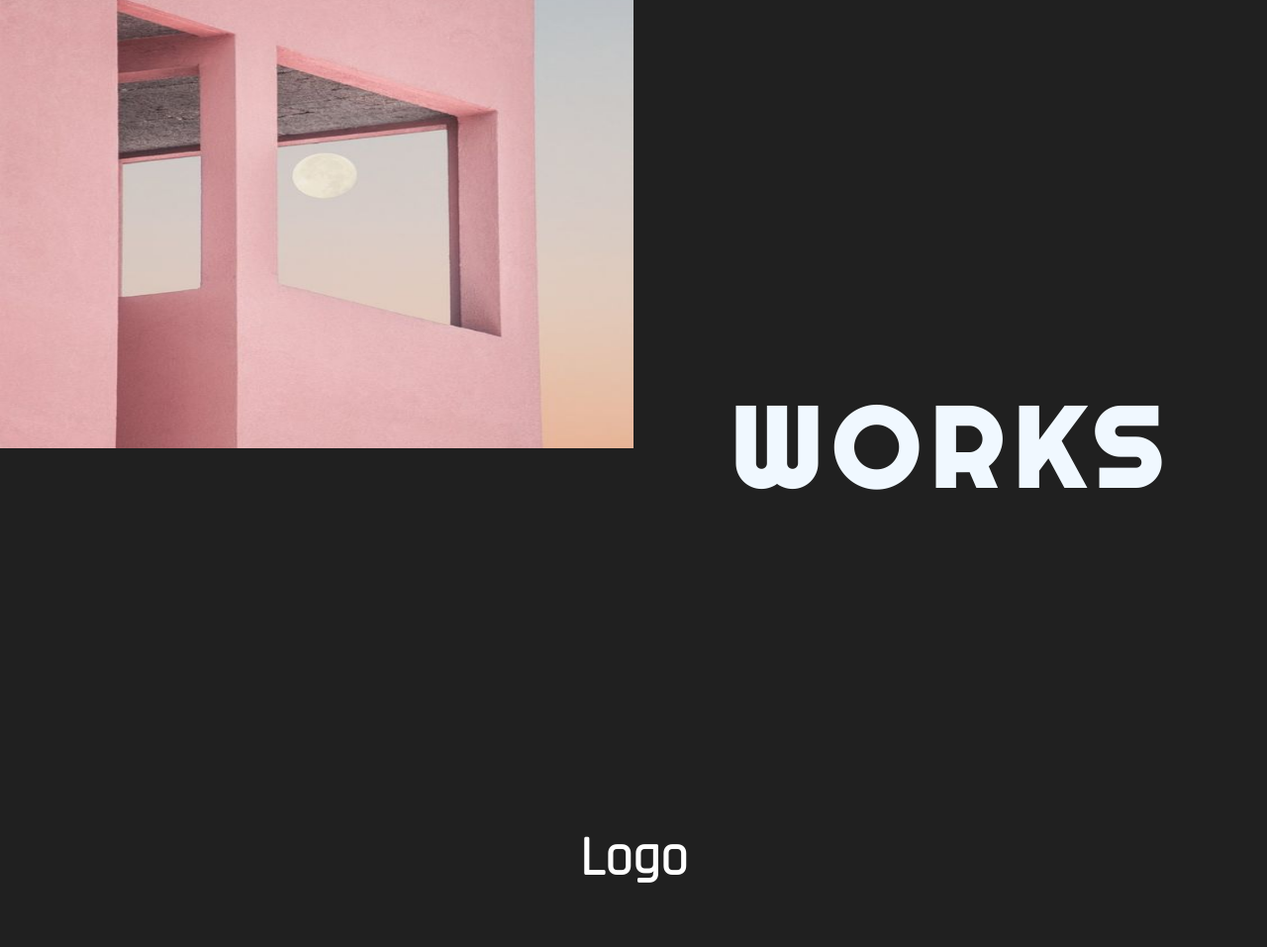
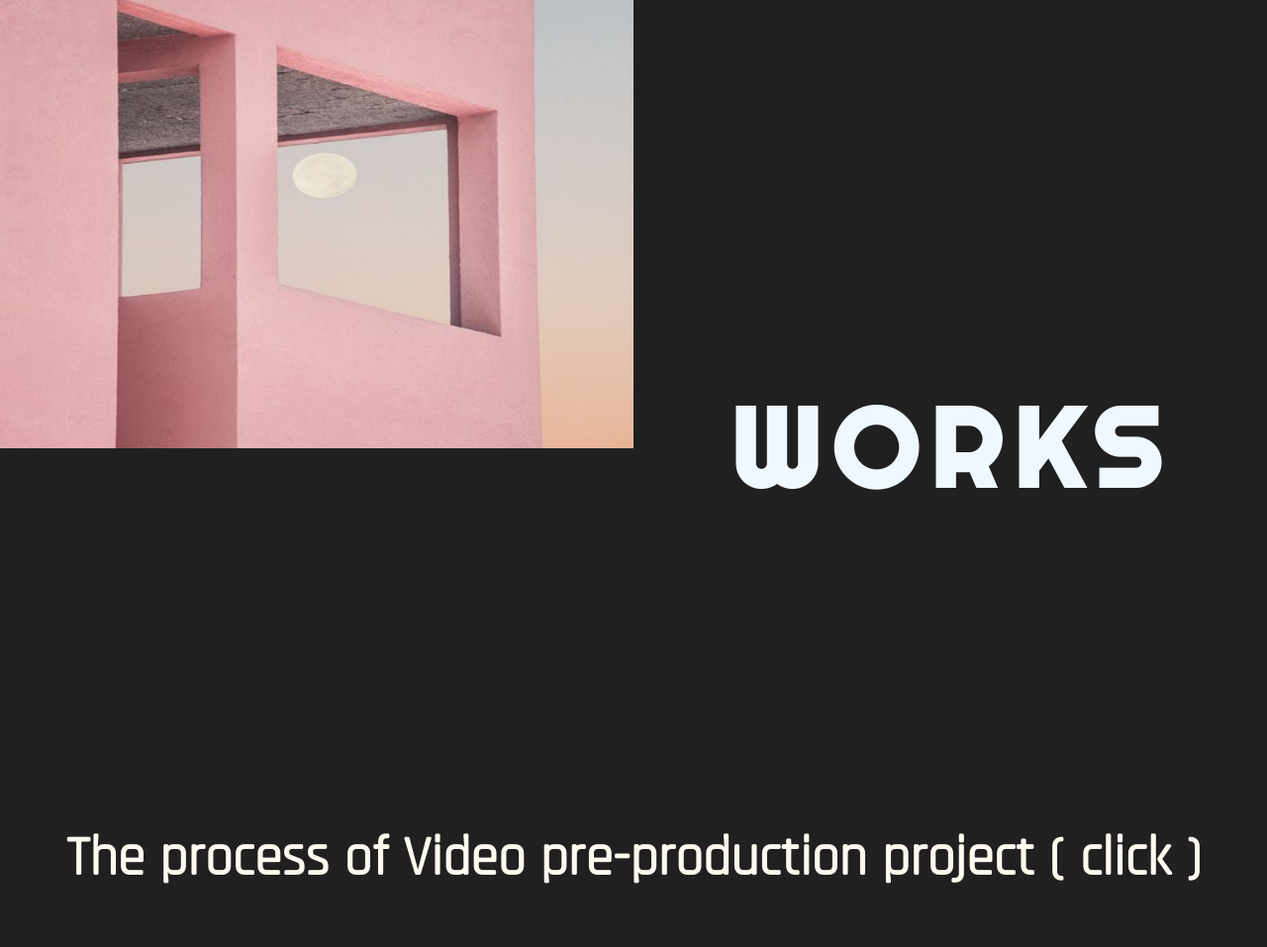
Before and after one commit to nyanyajjang/portfoliolol, a plain HTML site: page video.html in a window 1280 px wide. Shown: the part 286-1243 px from the top of the page at 99% size. Drawn offline with nearby package versions, Linux system fonts and the light colour scheme; some icons are missing; a web font is replaced by a local one.

Commit message:
reupload

```diff
--- a/video.html
+++ b/video.html
@@ -36,6 +36,11 @@
 
 
         <div class="works">
+
+        <div class="uxone">
+        <div><h1><a href="https://uxfol.io/project/04b7f662/Video-pre-production-project" style="text-decoration: none">The process of Video pre-production project ( click )</a></h1></div>
+        </div>
+
             <div class="uxone">
                 <div><h1>Logo</h1></div>
                 <div class="uximage">
```
